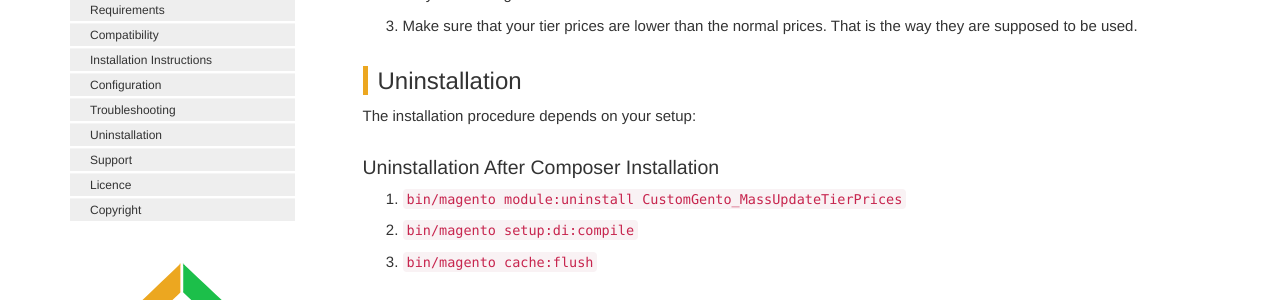
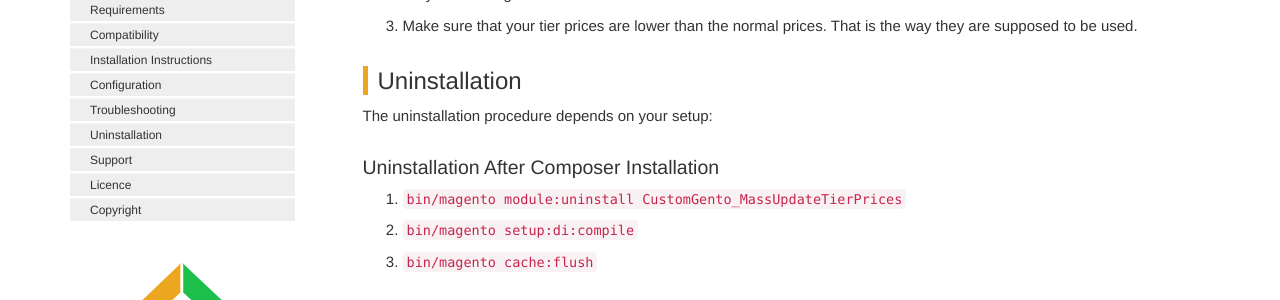
Before and after one commit to customgento/docs, a Jekyll site: the page built from pages/mass-update-tier-prices-m2.md, in a window 1280 px wide and 900 px high, scrolled down 4454 px. Shown: the part 153-453 px from the top of the window. Built offline with Jekyll 4.4.1, drawn with Linux system fonts in a browser that asks for light colours; comment, search, counter and statistics services are not loaded.

Commit message:
Fix typos

```diff
--- a/pages/mass-update-tier-prices-m2.md
+++ b/pages/mass-update-tier-prices-m2.md
@@ -78,7 +78,7 @@ Conveniently, the extension is enabled by default. No configurations needed.
 7. Make sure that your tier prices are lower than the normal prices. That is the way they are supposed to be used.
 
 ## Uninstallation
-The installation procedure depends on your setup:
+The uninstallation procedure depends on your setup:
 
 ### Uninstallation After Composer Installation
 1. `bin/magento module:uninstall CustomGento_MassUpdateTierPrices`
```
Also changed, not shown: pages/tier-prices-for-configurable-products-m2.md (+1 -1 lines).
